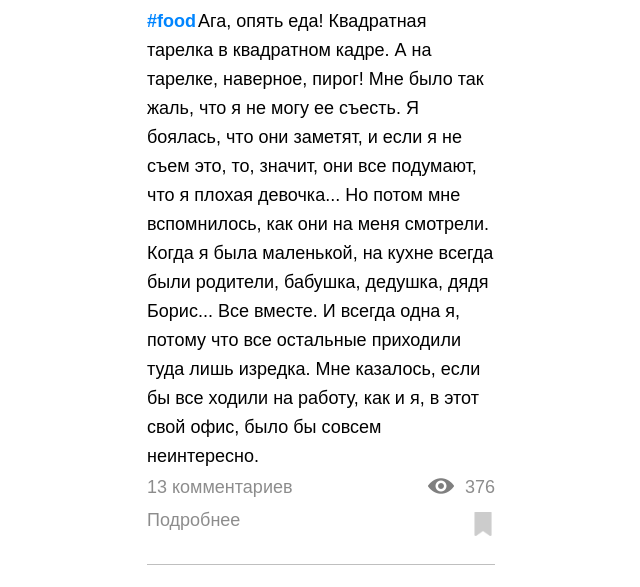
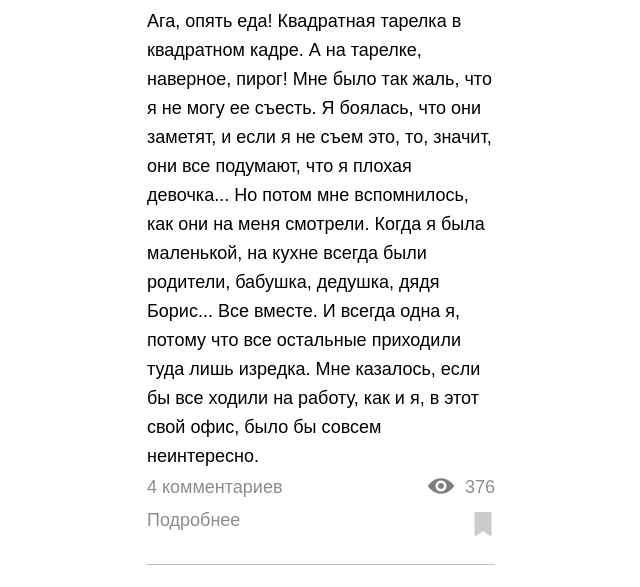
Before and after one commit to Demon3223/course_work2, a Flask app: page /user-feed/leo in a window 1280 px wide. Shown: the part 438-1025 px from the top of the page, without its empty margins (319-959 px from the left). Run offline with Flask 2, Linux system fonts and the light colour scheme.

```diff
--- a/functions.py
+++ b/functions.py
@@ -31,7 +31,14 @@ def return_comments(post_id):
 
 def return_user(data, name):
     for user in data:
+        user["cnt_comment"] = 0
+        pk = user["pk"]
+        comments = return_comments(pk)
+        for com in comments:
+            if user["pk"] == com["post_id"]:
+                user["cnt_comment"] += 1
         if user["poster_name"] == name:
+
             return user
 
 
--- a/my_corse.py
+++ b/my_corse.py
@@ -46,6 +46,7 @@ def search_page():
 @app.route("/user-feed/<username>")
 def user_page(username):
     post = return_user(get_post(), username)
+
     return render_template("user-feed.html", post=post)
 
 
--- a/templates/search.html
+++ b/templates/search.html
@@ -41,7 +41,7 @@
             <span class="item__username">{{post.poster_name}}</span>
           </a>
         </div>
-        <a href="/post{{post.pk}}" class="item__post-link">
+        <a href="/post/{{post.pk}}" class="item__post-link">
           <img src="{{post.pic}}" alt="" width="348" class="item__post-img">
         </a>
         <p class="item__descr"> {{post.content[:50]}}...</p>
--- a/templates/user-feed.html
+++ b/templates/user-feed.html
@@ -37,9 +37,9 @@
         <a href="/post/{{post.pk}}" class="item__post-link">
           <img src="{{post.pic}}" alt="" width="348" class="item__post-img">
         </a>
-        <p class="item__descr"><a href="#" class="item__tag">#food</a>{{post.content}}</p>
+        <p class="item__descr">{{post.content}}</p>
         <div class="item__post-info">
-          <p class="item__comments-counter">13 комментариев</p>
+          <p class="item__comments-counter">{{post.cnt_comment}} комментариев</p>
           <div class="item__counter">
             <img src="/static/img/eye.png" alt="" class="item__counter-icon" width="26">
             <span class="item__counter-text">{{post.views_count}}</span>
```
